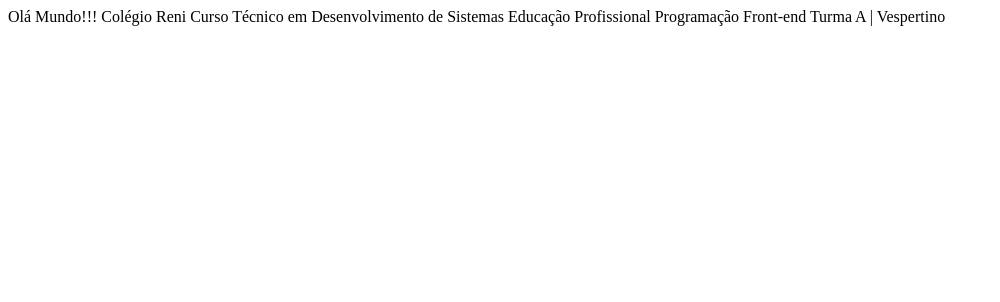
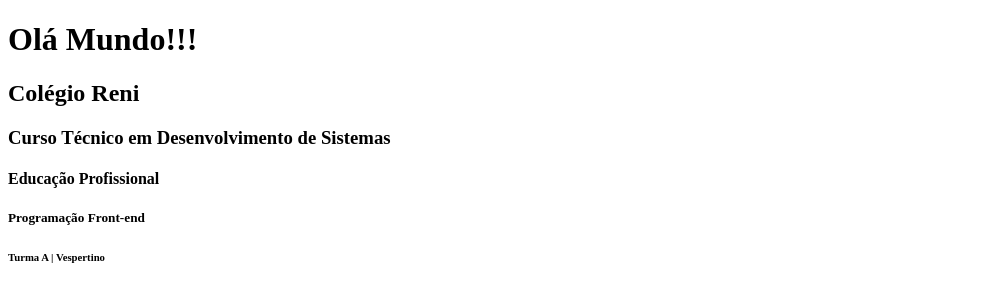
Before and after one commit to Isadorasantos16/primeirosite, a plain HTML site: page index.html in a window 1280 px wide. Shown: the whole page, without its empty margins (0-1000 px from the left). Drawn offline with Linux system fonts and the light colour scheme.

Commit message:
h titulos

```diff
--- a/index.html
+++ b/index.html
@@ -6,11 +6,11 @@
     <title>Meu Primeiro Site - Isadora </title>
 </head>
 <body>
-   Olá Mundo!!!
-   Colégio Reni
-   Curso Técnico em Desenvolvimento de Sistemas
-   Educação Profissional
-   Programação Front-end
-   Turma A | Vespertino
+  <h1>Olá Mundo!!!</h1>
+   <h2>Colégio Reni</h2>
+   <h3>Curso Técnico em Desenvolvimento de Sistemas</h3>
+  <h4> Educação Profissional</h4>
+   <h5>Programação Front-end </h5>
+   <h6>Turma A | Vespertino </h6>
 </body>
 </html>
```
